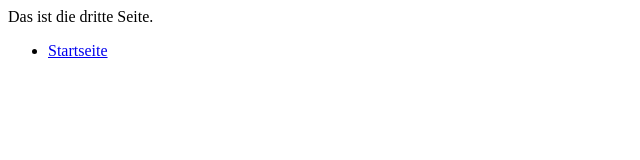
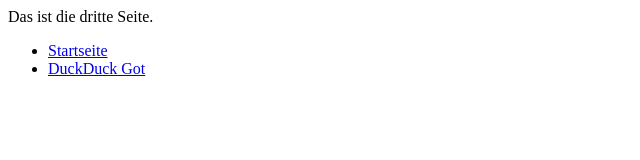
Before and after one commit to mikebarkmin/snap-web, a plain HTML site: page page3.html in a window 1280 px wide. Shown: the whole page, without its empty margins (0-640 px from the left). Drawn offline with Linux system fonts and the light colour scheme.

Commit message:
Update page3.html

```diff
--- a/page3.html
+++ b/page3.html
@@ -6,6 +6,7 @@ Das ist die dritte Seite.
 
 <ul>
   <li> <a href="index.html">Startseite</a>
+  <li> <a href="https://duckduckgo.com/lite?q=test">DuckDuck Got</a>
 </ul>
 
 </body>
```
